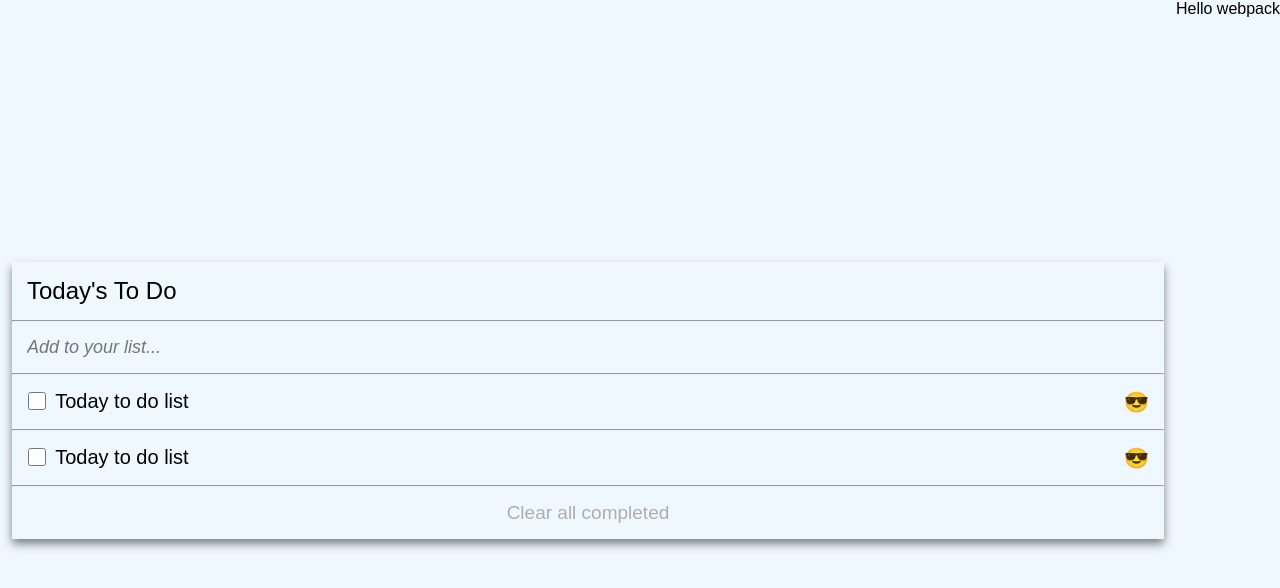
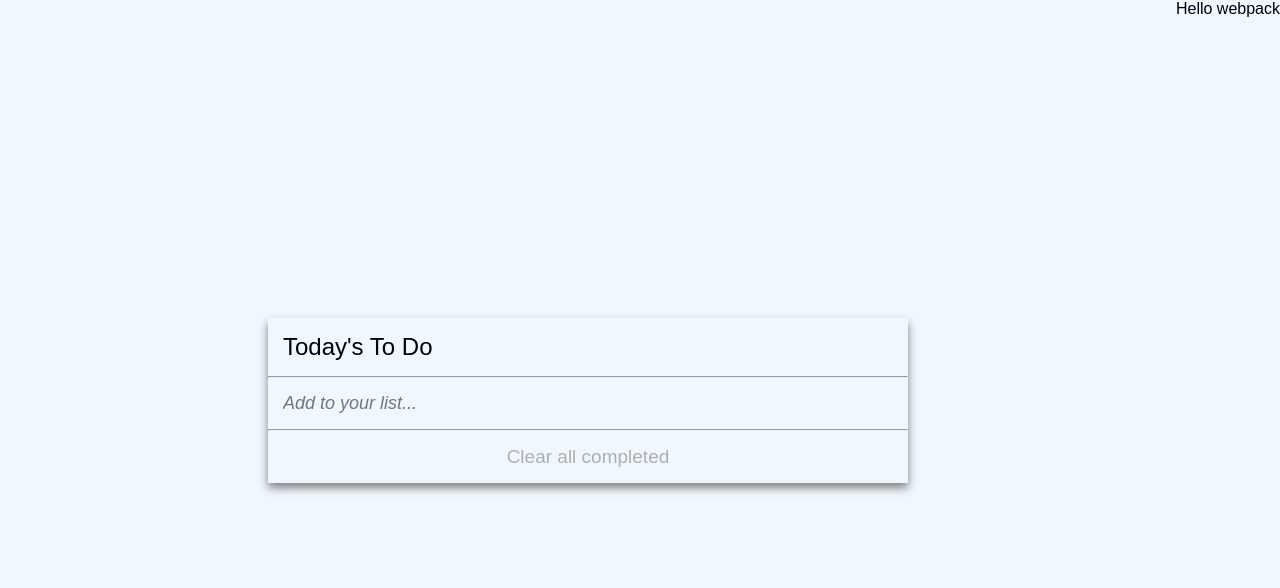
Before and after one commit to Progress2002/To-Do-List, a website built with webpack: page src/index.html in a window 1280 px wide. Built offline with nearby package versions, Linux system fonts and the light colour scheme.

Commit message:
Modify index.html and add update style

```diff
--- a/src/index.html
+++ b/src/index.html
@@ -17,24 +17,9 @@
         </form>
       </div>
       <hr>
-      <div class="todo-list">
-        <div class="list">
-          <p>
-            <input type="checkbox">
-            Today to do list
-          </p>
-          <div>😎</div>
-        </div>
-        <hr>
-        <div class="list">
-          <p>
-            <input type="checkbox">
-            Today to do list
-          </p>
-          <div>😎</div>
-        </div>
-        <hr>
-      </div>
+      <!-- List container--------- -->
+      <div class="todo-list"></div>
+            <!-- List container ends here--------- -->
       <div id="completed">
         <p class="complete">Clear all completed</p>
       </div>
--- a/src/style.css
+++ b/src/style.css
@@ -12,7 +12,7 @@ body {
 }
 
 #main {
-  width: 90%;
+  width: 94%;
   margin: auto;
   background-color: aliceblue;
   box-shadow: 0px 5px 9px gray;
@@ -52,14 +52,21 @@ input[type=text] {
   font-size: 20px;
 }
 
+.list-description {
+  display: flex;
+  align-items: center;
+  width: 85%;
+}
+
+
 input[type=checkbox] {
   display: inline-block;
   border: 0;
   position: relative;
   top: 2px;
-  height: 18px;
+  height: 30px;
   width: 20px;
-  margin-right: 3px;
+  margin-right: 7px;
 }
 
 input[type=checkbox]:hover {
@@ -84,3 +91,9 @@ input[type=checkbox]:hover {
 #completed .complete:hover {
   color: rgb(88, 86, 86);
 }
+
+@media (min-width: 768px) {
+  #main {
+    width: 50%;
+  }
+}
```
